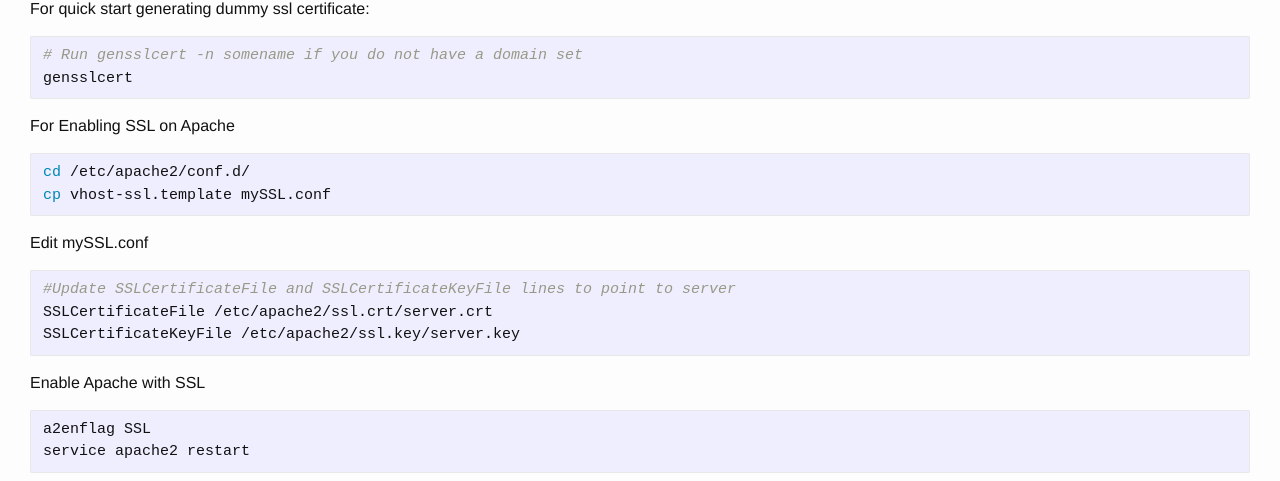
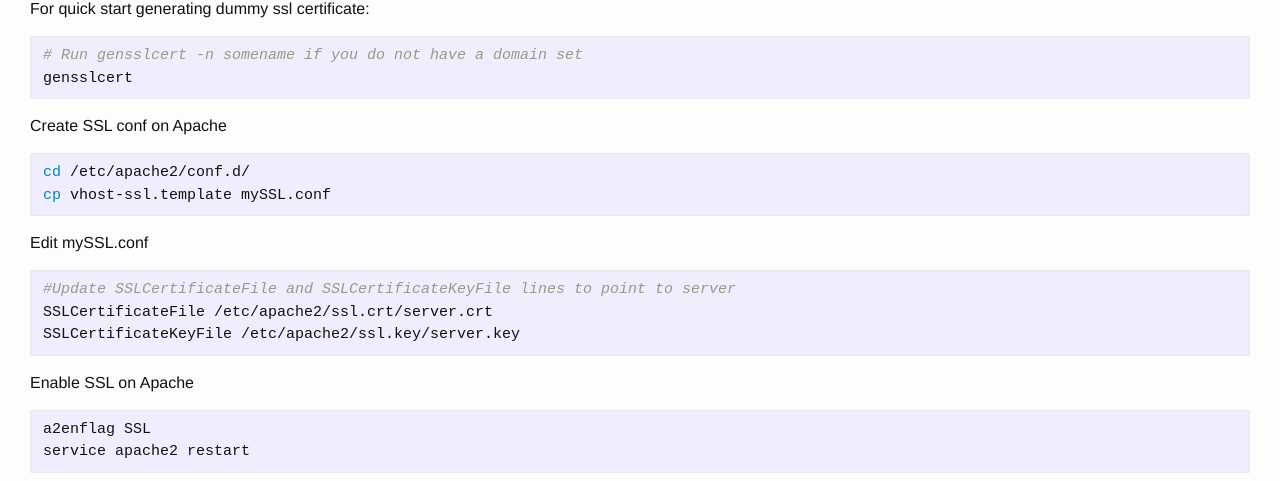
Before and after one commit to xcat2/confluent-docs, a Jekyll site: the page built from docs/installconfluent_suse.md, in a window 1280 px wide. Shown: the part 624-1105 px from the top of the page. Built offline with Jekyll 4.4.1, drawn with Linux system fonts in a browser that asks for light colours.

Commit message:
Update apache2 instructions

````diff
--- a/docs/installconfluent_suse.md
+++ b/docs/installconfluent_suse.md
@@ -29,7 +29,7 @@ For quick start generating dummy ssl certificate:
 # Run gensslcert -n somename if you do not have a domain set
 gensslcert
 ```
-For Enabling SSL on Apache
+Create SSL conf on Apache
 ```sh
 cd /etc/apache2/conf.d/
 cp vhost-ssl.template mySSL.conf
@@ -40,7 +40,7 @@ Edit mySSL.conf
 SSLCertificateFile /etc/apache2/ssl.crt/server.crt
 SSLCertificateKeyFile /etc/apache2/ssl.key/server.key
 ```
-Enable Apache with SSL
+Enable SSL on Apache
 ```sh
 a2enflag SSL
 service apache2 restart
````
